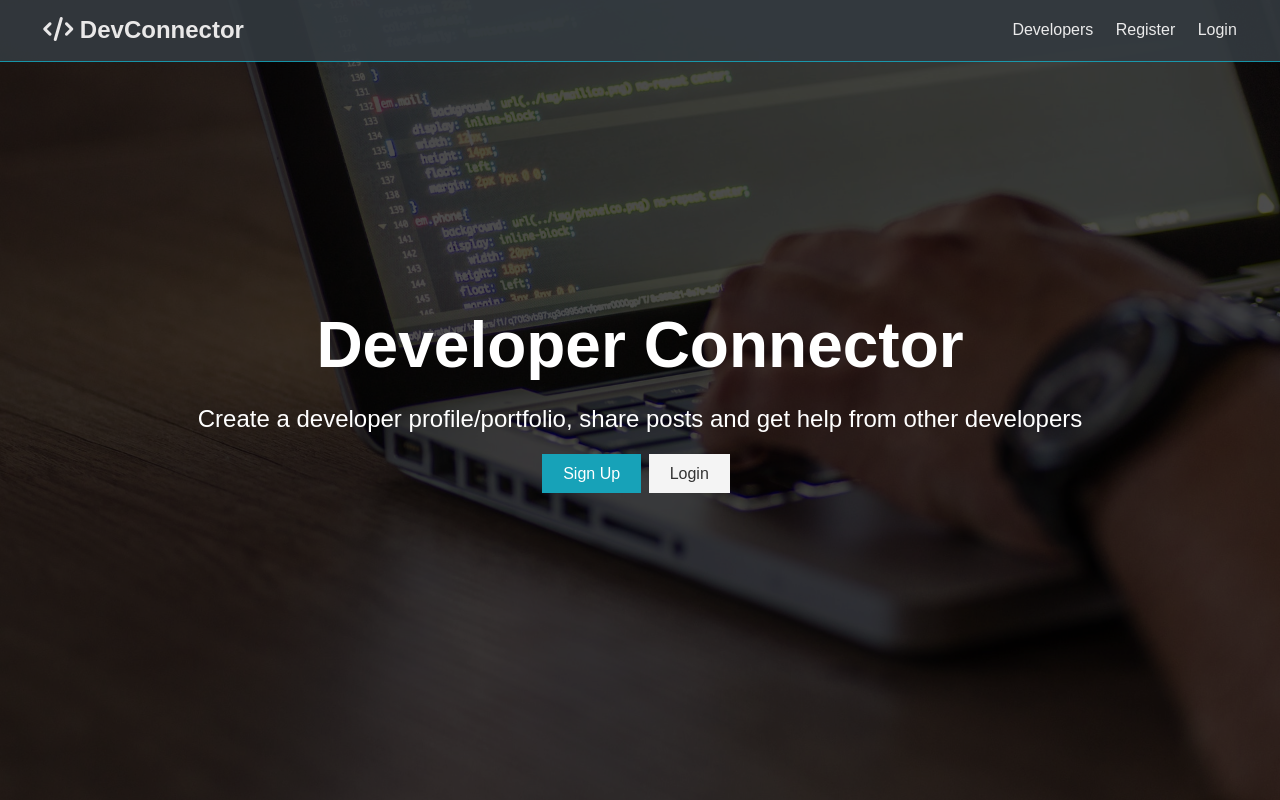
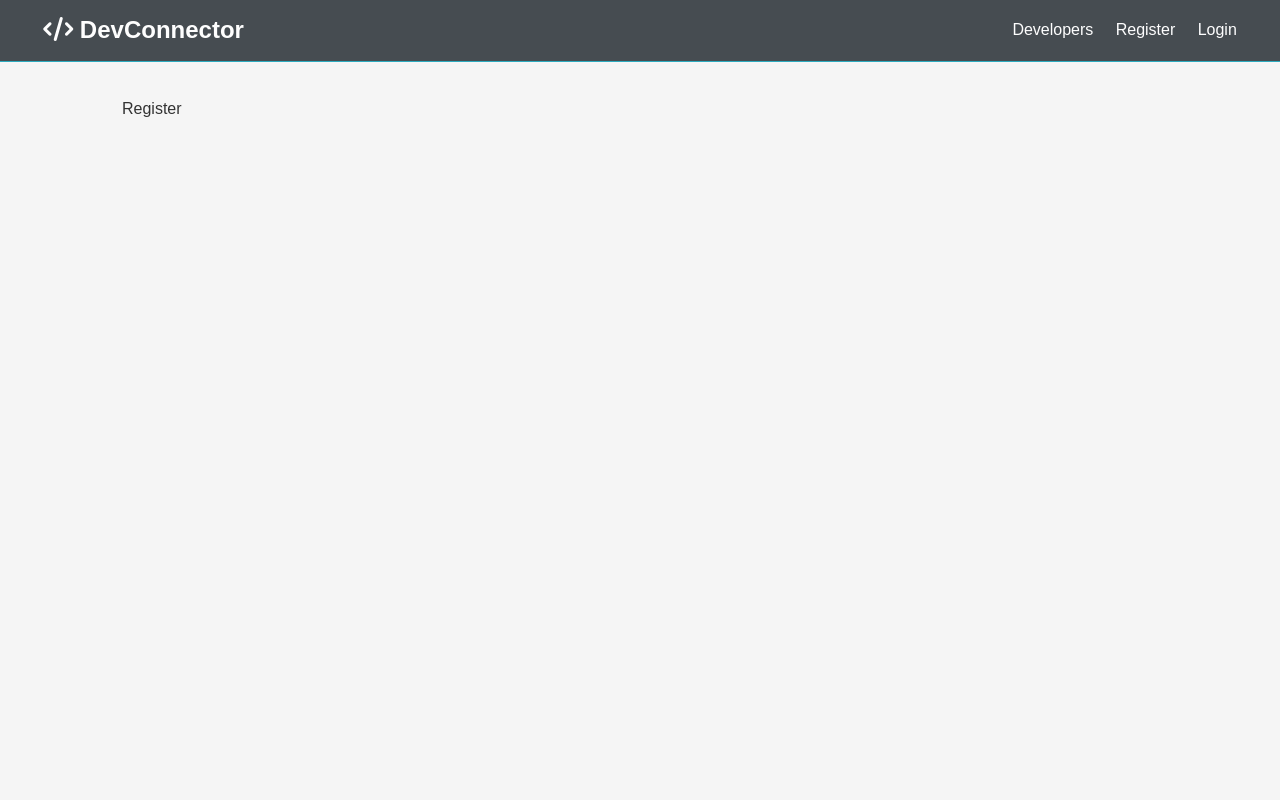
Before and after one commit to Michal-Radomski/MERN_Social_App, a React (Create React App) app in the folder client/: page /register in a window 1280 px wide. Built offline with nearby package versions, Linux system fonts and the light colour scheme.

Commit message:
React-Router setup

```diff
--- a/client/package.json
+++ b/client/package.json
@@ -44,5 +44,8 @@
       "last 1 safari version"
     ]
   },
-  "proxy": "http://localhost:5000"
+  "proxy": "http://localhost:5000",
+  "devDependencies": {
+    "@types/react-router-dom": "^5.3.3"
+  }
 }
--- a/client/src/App.tsx
+++ b/client/src/App.tsx
@@ -1,15 +1,29 @@
 import React from "react";
+import {BrowserRouter as Router, Route, Switch} from "react-router-dom";
 
 import "./App.scss";
+import Login from "./components/auth/Login";
+import Register from "./components/auth/Register";
 import Landing from "./components/layout/Landing";
 import Navbar from "./components/layout/Navbar";
 
+const NotFound = (): JSX.Element => <h1 style={{textAlign: "center", marginTop: "80px"}}>Page Not Found</h1>;
+
 const App = (): JSX.Element => {
   return (
-    <React.Fragment>
-      <Navbar />
-      <Landing />
-    </React.Fragment>
+    <Router>
+      <React.Fragment>
+        <Navbar />
+        <Route exact={true} path="/" component={Landing} />
+        <section className="container">
+          <Switch>
+            <Route exact={true} path="/register" component={Register} />
+            <Route exact={true} path="/login" component={Login} />
+            <Route path="*" component={NotFound} />
+          </Switch>
+        </section>
+      </React.Fragment>
+    </Router>
   );
 };
 
--- /dev/null
+++ b/client/src/components/auth/Login.tsx
@@ -0,0 +1,11 @@
+import React from "react";
+
+const Login = () => {
+  return (
+    <React.Fragment>
+      <div>Login</div>;
+    </React.Fragment>
+  );
+};
+
+export default Login;
--- /dev/null
+++ b/client/src/components/auth/Register.tsx
@@ -0,0 +1,11 @@
+import React from "react";
+
+const Register = () => {
+  return (
+    <React.Fragment>
+      <div>Register</div>
+    </React.Fragment>
+  );
+};
+
+export default Register;
--- a/client/src/components/layout/Landing.tsx
+++ b/client/src/components/layout/Landing.tsx
@@ -1,4 +1,5 @@
 import React from "react";
+import {Link} from "react-router-dom";
 
 const Landing = () => {
   return (
@@ -9,12 +10,12 @@ const Landing = () => {
             <h1 className="x-large">Developer Connector</h1>
             <p className="lead">Create a developer profile/portfolio, share posts and get help from other developers</p>
             <div className="buttons">
-              <a href="register.html" className="btn btn-primary">
+              <Link to="/register" className="btn btn-primary">
                 Sign Up
-              </a>
-              <a href="login.html" className="btn btn-light">
+              </Link>
+              <Link to="/login" className="btn btn-light">
                 Login
-              </a>
+              </Link>
             </div>
           </div>
         </div>
--- a/client/src/components/layout/Navbar.tsx
+++ b/client/src/components/layout/Navbar.tsx
@@ -1,23 +1,24 @@
 import React from "react";
+import {Link} from "react-router-dom";
 
 const Navbar = () => {
   return (
     <React.Fragment>
       <nav className="navbar bg-dark">
         <h1>
-          <a href="index.html">
+          <Link to="/">
             <i className="fas fa-code"></i> DevConnector
-          </a>
+          </Link>
         </h1>
         <ul>
           <li>
-            <a href="profiles.html">Developers</a>
+            <Link to="/profiles">Developers</Link>
           </li>
           <li>
-            <a href="register.html">Register</a>
+            <a href="/register">Register</a>
           </li>
           <li>
-            <a href="login.html">Login</a>
+            <Link to="/login">Login</Link>
           </li>
         </ul>
       </nav>
```
Also changed, not shown: 1 other file (tests, documents, lock files or other folders).
